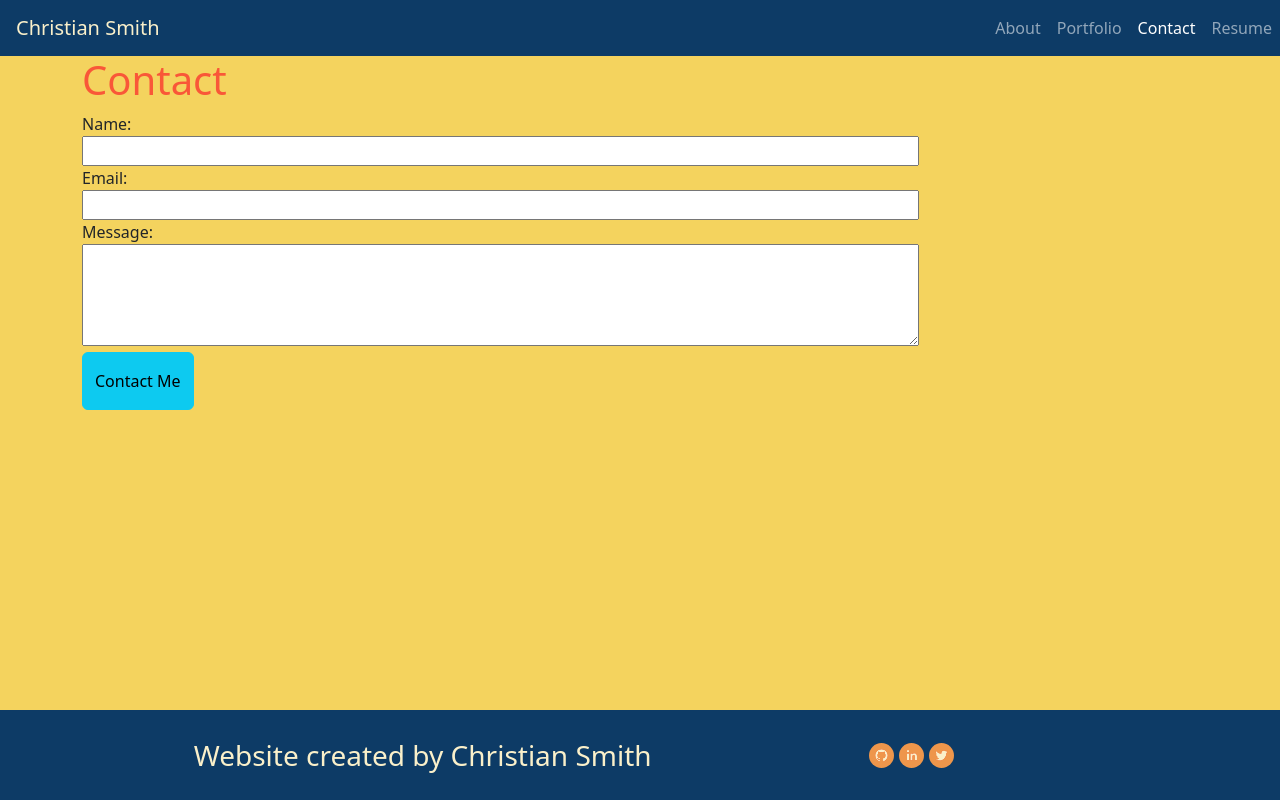
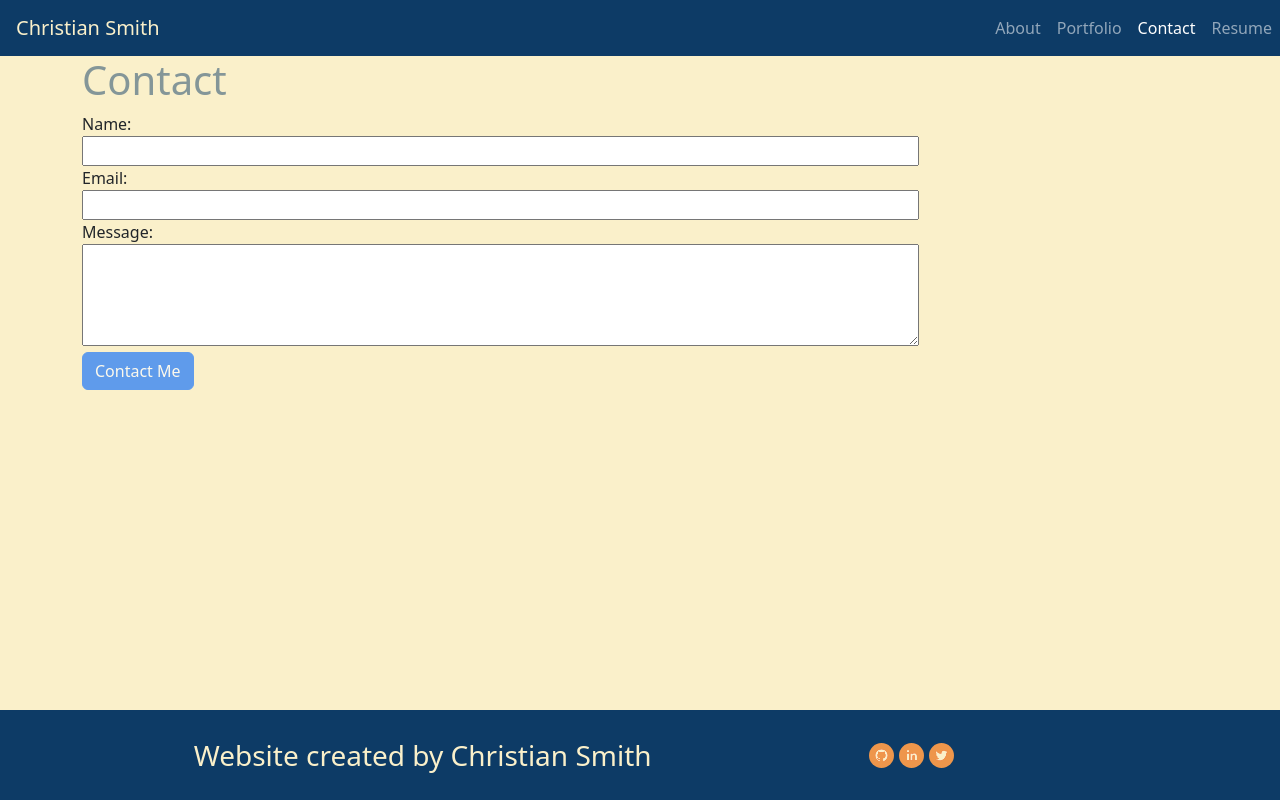
Before and after one commit to ChristianSmith46/Portfolio, a React (Create React App) app: page / in a window 1280 px wide. Both pictures are taken after a click on the button "Contact". Built offline with nearby package versions, Linux system fonts and the light colour scheme.

Commit message:
Finished contact page

```diff
--- a/src/componenets/pages/Contact.js
+++ b/src/componenets/pages/Contact.js
@@ -1,5 +1,5 @@
 import React, { useState } from 'react';
-import { Container } from 'react-bootstrap';
+import { Container, Button } from 'react-bootstrap';
 
 
 function Contact() {
@@ -7,6 +7,8 @@ function Contact() {
     const [email, setEmail] = useState("");
     const [message, setMessage] = useState("");
     const [error, setError] = useState(false);
+    const [requiredField, setRequiredField] = useState({});
+    const [response, setResponse] = useState(false);
 
     const validateEmail = (email) => {
         const re = /^(([^<>()[\]\\.,;:\s@"]+(\.[^<>()[\]\\.,;:\s@"]+)*)|(".+"))@((\[[0-9]{1,3}\.[0-9]{1,3}\.[0-9]{1,3}\.[0-9]{1,3}\])|(([a-zA-Z\-0-9]+\.)+[a-zA-Z]{2,}))$/;
@@ -15,14 +17,19 @@ function Contact() {
 
     const handleFormSubmit = (e) => {
         e.preventDefault();
+        setRequiredField({name, email, message});
 
         if (!validateEmail(email)) {
             setError(true);
+            setResponse(false);
+
         } else {
             setError(false);
             setName("");
             setEmail("");
             setMessage("");
+            setRequiredField({name, email, message});
+            setResponse(true);
         }
 
     }
@@ -35,20 +42,20 @@ function Contact() {
                 onSubmit={handleFormSubmit}
             >
                 <div className="col-12 col-lg-9">
-                    <label>Name:</label>
+                    <label>Name: {requiredField.name === "" && <span style={{color: "red"}}>*Required Field</span>}</label>
                     <input
                         value={name}
                         className="form-input w-100"
                         onChange={(event) => setName(event.target.value)}
                     />
-                    <label>Email:</label>
+                    <label>Email: {requiredField.email === "" && <span style={{color: "red"}}>*Required Field</span>}</label>
                     <input
                         value={email}
                         className="form-input w-100"
                         onBlur={() => setError(!validateEmail(email))}
                         onChange={(event) => setEmail(event.target.value)}
                     />
-                    <label>Message:</label>
+                    <label>Message: {requiredField.message === "" && <span style={{color: "red"}}>*Required Field</span>}</label>
                     <textarea
                         rows="4"
                         value={message}
@@ -58,19 +65,20 @@ function Contact() {
                 </div>
 
                 <div className="col-12 col-lg-3">
-                    <button className="btn btn-info btn-block py-3" type="submit">
-                        Contact Me
-                    </button>
+                    <Button type="submit" disabled={!name || !email || !message}>Contact Me</Button>
                 </div>
-                {error ?
+                {error &&
                     (
                         <div className="col-12 my-3 bg-danger text-white p-3">
                             Invalid Email Address
                         </div>
                     )
-                    :
+                }
+                {response &&
                     (
-                        <></>
+                        <div className="col-12 my-3 p-3">
+                            Thank you for the message!
+                        </div>
                     )
                 }
             </form>
--- a/src/styles.css
+++ b/src/styles.css
@@ -1,5 +1,5 @@
 html, body {
-    background-color: #F4D35E;
+    background-color: #FAF0CA;
 }
 
 nav {
@@ -16,7 +16,7 @@ main {
 }
 
 .container h1 {
-    color: #F95738;
+    color: #849698;
 }
 
 footer {
```
